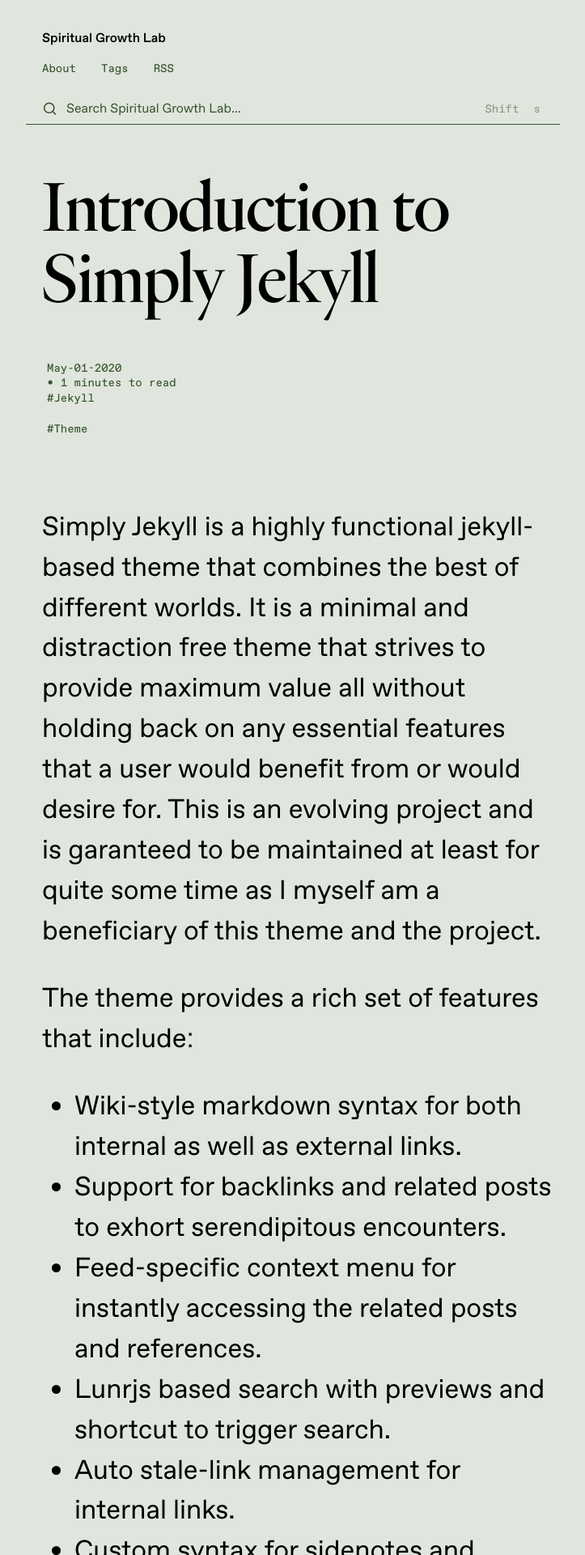
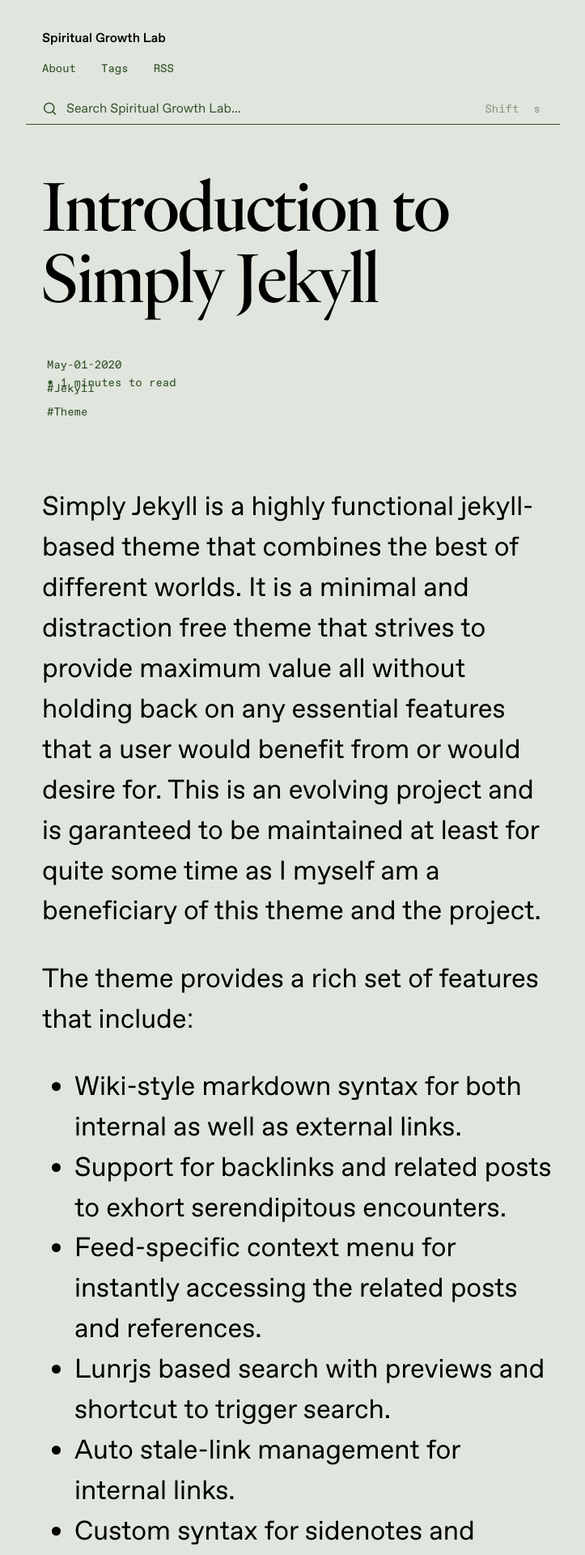
Before and after one commit to jsantiago611/digital-garden-master, a Jekyll site: the page built from _posts/2020-05-01-intro.md, in a window 1280 px wide. Shown: the top 1920 px of the page at 81% size, without its empty margins (278-1001 px from the left). Built offline with Jekyll 4.4.1, drawn with Linux system fonts in a browser that asks for light colours.

Commit message:
Update Style.css

```diff
--- a/assets/css/Style.css
+++ b/assets/css/Style.css
@@ -1060,7 +1060,7 @@ hr {
 
 .tags li {
     /*float: left;*/
-   line-height: var(--line-height-base);
+   line-height: var(--line-height-tight);
 }
 
 .tag {
```
